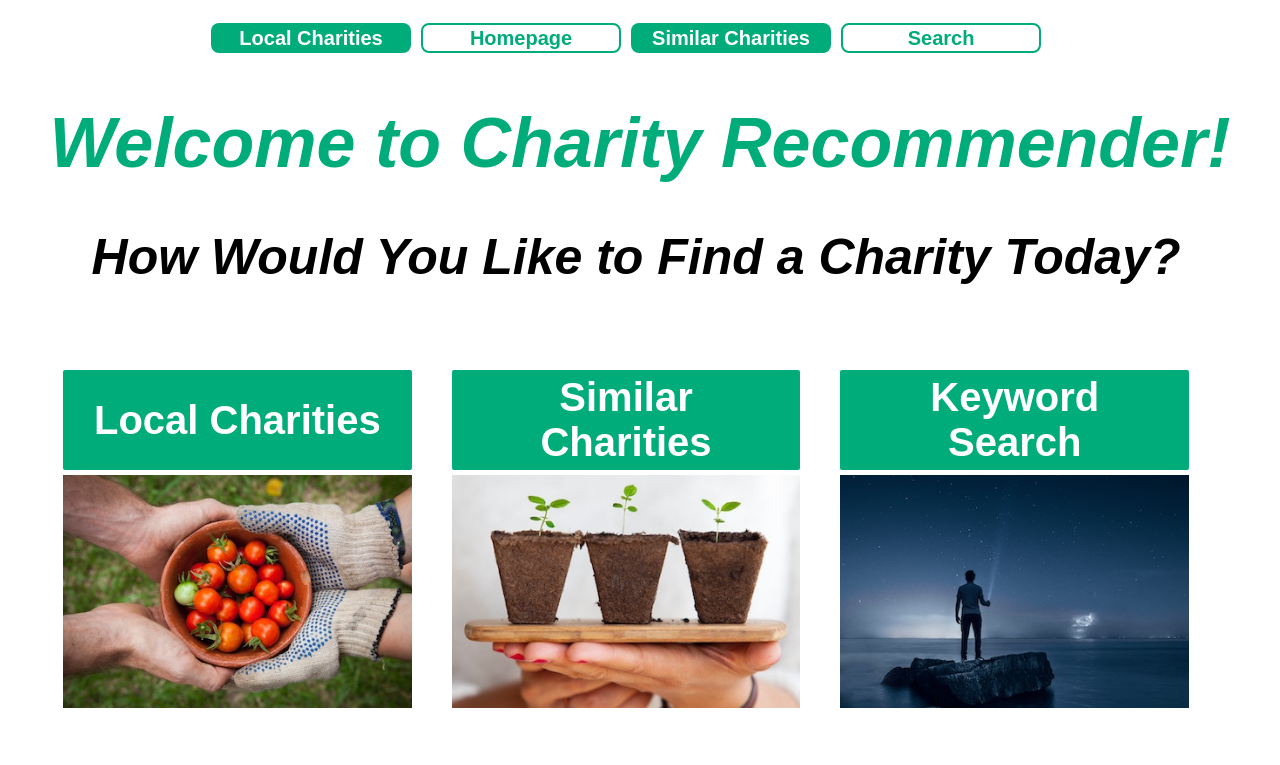
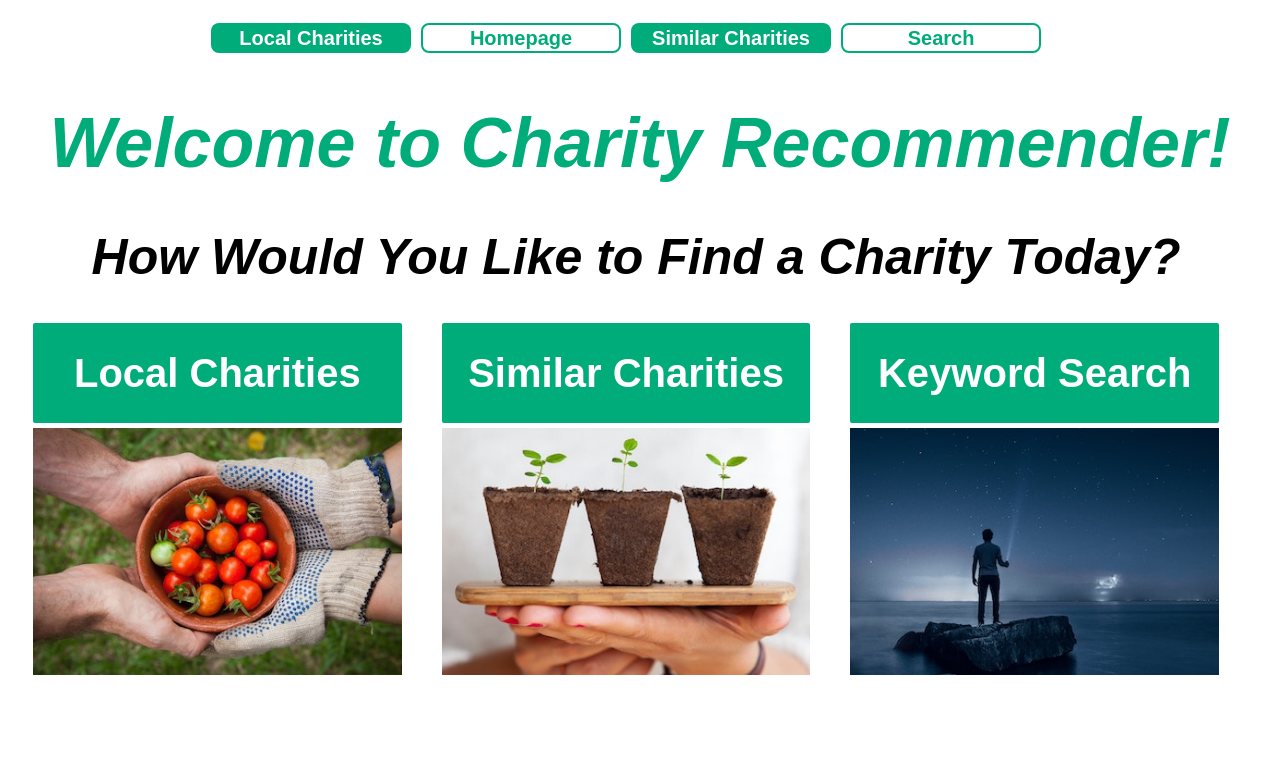
Before and after one commit to jackvessa/Charity_Recommender, a Flask app: page / in a window 1280 px wide. Shown: the top 765 px of the page. Run offline with Flask 2, Linux system fonts and the light colour scheme; parts of the project's set-up code (start-up, migrations or seed data) failed here and were passed over.

Commit message:
updating css

```diff
--- a/static/localrec.css
+++ b/static/localrec.css
@@ -76,9 +76,10 @@
   background-color: white;
   width: 97%;
   border: 0px solid blue;
-  height:450px;
+  height:370px;
   margin: 5px;
   margin-bottom: 20px;
+  padding: 0px;
   float: center;
   font-weight: bold;
   text-align:center;
@@ -185,7 +186,7 @@
     background-color: #00ac79;
     border-radius: 2px;
     height: 100px;
-    width: 400px;
+    width: 500px;
     justify-content: center;
     outline: none;
     padding-left: 20px;
```
